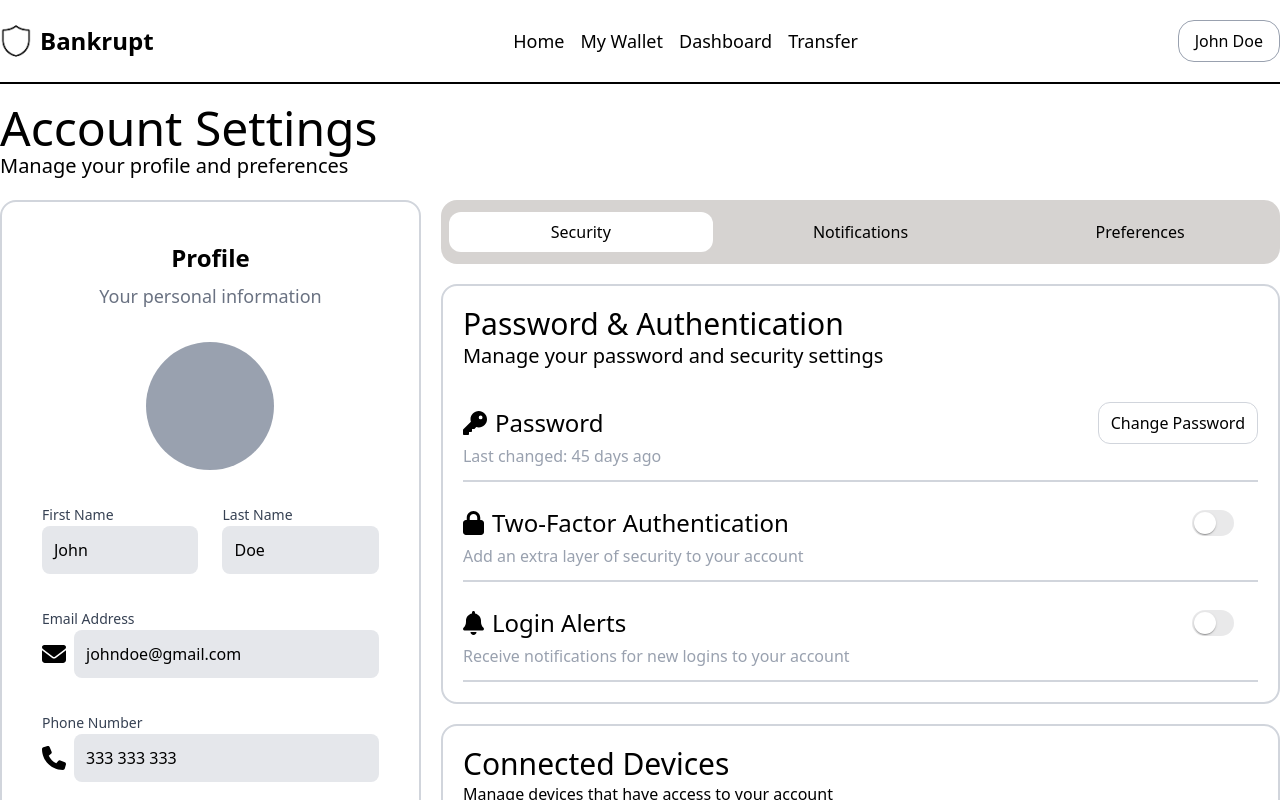
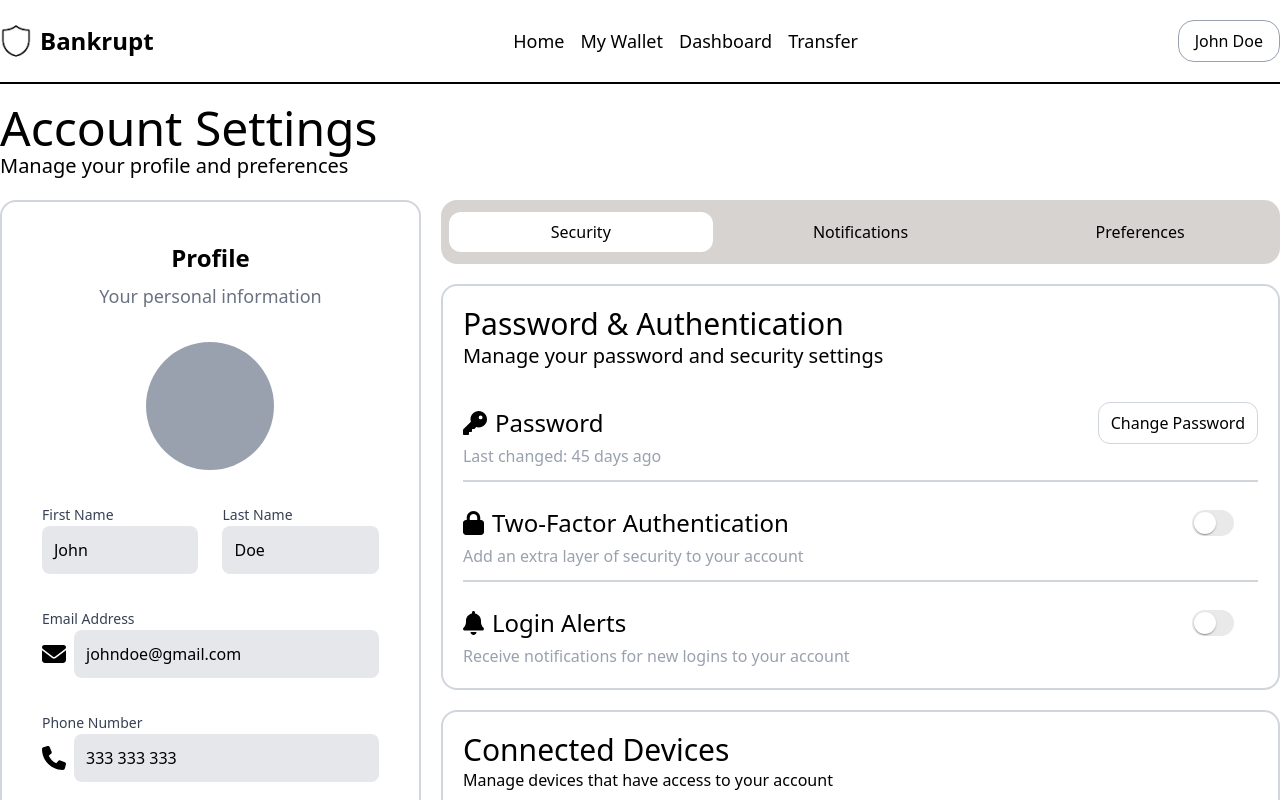
Before and after one commit to GormanProg123/Bankrupt, a React (Vite) app: page /profile in a window 1280 px wide. Shown: the top 800 px of the page. Built offline with nearby package versions, Linux system fonts and the light colour scheme.

Commit message:
small fix

```diff
--- a/src/components/features/ProfileFeatures/features/Security/PassSecurity/index.tsx
+++ b/src/components/features/ProfileFeatures/features/Security/PassSecurity/index.tsx
@@ -50,7 +50,6 @@ export const PassSecurity = () => {
                             />
                         </div>
                         <p className="last-chang text-gray-400">Receive notifications for new logins to your account</p>
-                        <div className="line w-full bg-gray-300 h-[2px] mt-3"></div>
                     </div>
 
                 </div>
```
